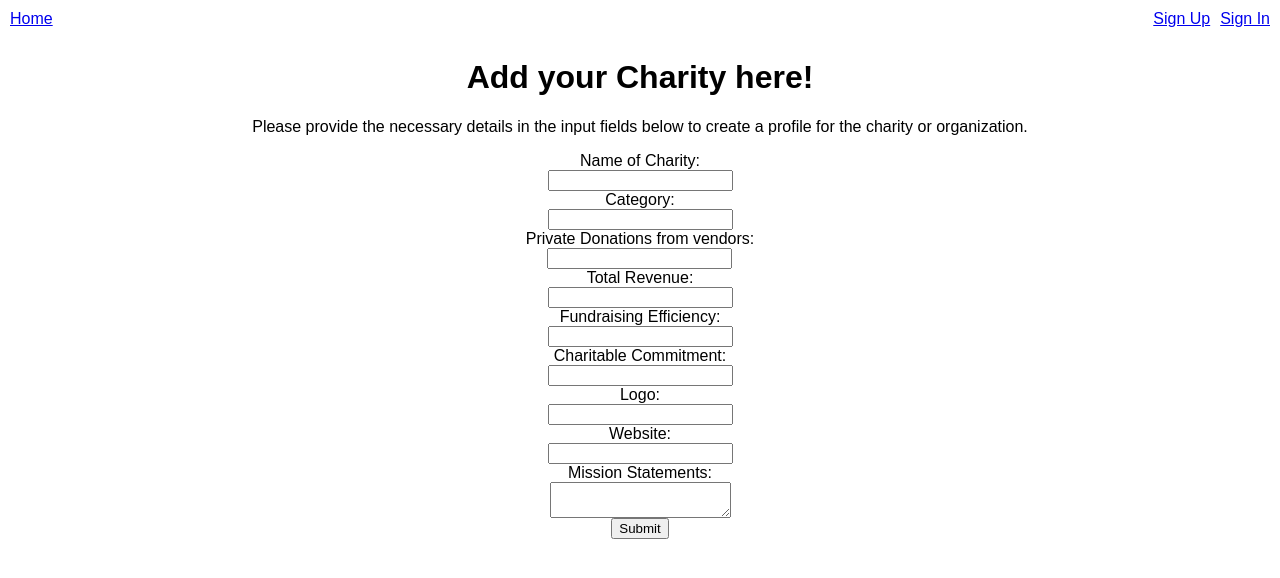
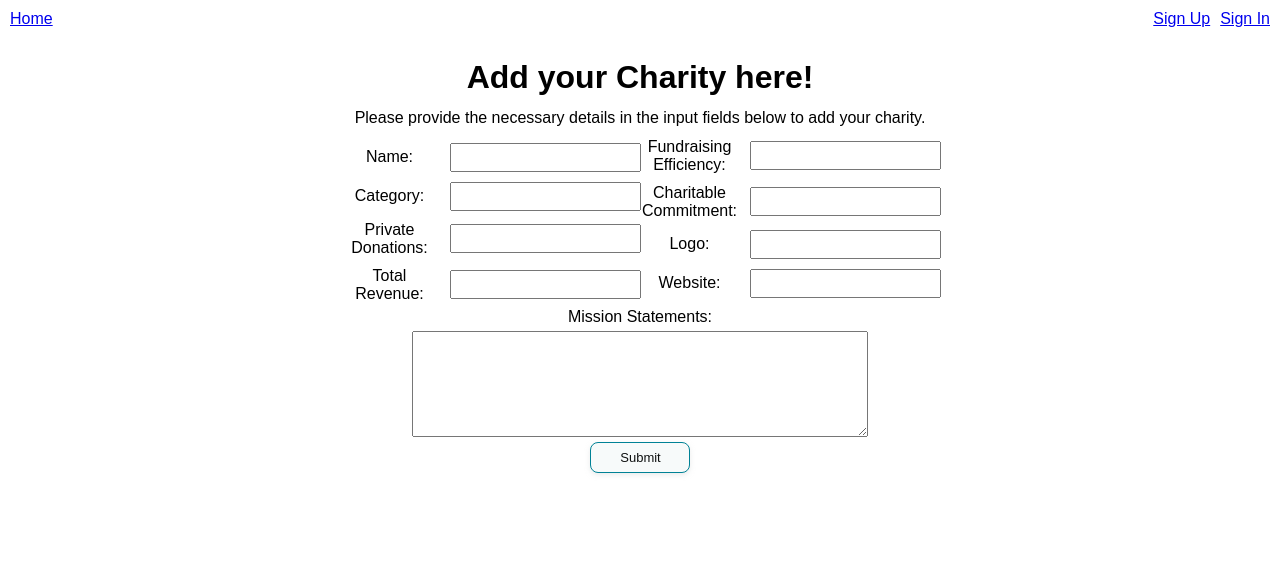
Before and after one commit to demetrigeras/world-help-front, a React (Create React App) app: page /charity/addchar in a window 1280 px wide. Shown: the top 578 px of the page. Built offline with nearby package versions, Linux system fonts and the light colour scheme; no server answers; a web font is replaced by a local one.

Commit message:
addchar input fields

```diff
--- a/src/App.css
+++ b/src/App.css
@@ -52,7 +52,7 @@
   justify-content: center;
   flex-direction: column;
   padding-bottom: 1.5%;
-  background-image: url("http://www.vsocanada.org/wp-content/uploads/sites/19/2020/03/volunteering-australia-people-linked-together.jpg");
+  /* background-image: url("http://www.vsocanada.org/wp-content/uploads/sites/19/2020/03/volunteering-australia-people-linked-together.jpg"); */
   background-position: 25%;
   background-repeat: no-repeat;
   background-size: cover;
@@ -440,10 +440,11 @@
   align-items: center;
   flex-direction: column;
 
+
 }
 .formchar input{
   display: flex;
-  justify-content: flex-start;
+  justify-content: center;
   align-items: center;
   flex-direction: column;
 
@@ -455,11 +456,14 @@
   align-items: center;
   flex-direction: column;
 
+
 }
 
 .AddCharitypage {
   color: white ;
   font-size: 20px;
+  padding-bottom: 20px;
+
 }
   .addcharbutton{
   padding: 3px 10px;
@@ -472,3 +476,81 @@
   margin-left: 3px;
 
 }
+
+.htmladdchar{
+  display: flex;
+  align-items: center;
+  justify-content: center;
+}
+
+.textarea{
+  height: 100px;
+  width: 450px;
+  margin: 5px;
+}
+
+.textschar {
+  display: flex;
+  align-items: center;
+  margin-bottom: 10px;
+}
+
+.textschar div {
+  width: 100px; /* Adjust the width of the label container as needed */
+  margin-right: 10px; /* Adjust the spacing between label and input field as needed */
+}
+
+.textschar input,
+.textschar textarea {
+  flex: 1;
+  padding: 5px;
+}
+.addcharbut{
+
+    background-color: #fff;
+    border: 1px solid #d5d9d9;
+    border-radius: 8px;
+    box-shadow: rgba(213, 217, 217, .5) 0 2px 5px 0;
+    box-sizing: border-box;
+    color: #0f1111;
+    cursor: pointer;
+    display: inline-block;
+    font-family: "Amazon Ember",sans-serif;
+    font-size: 13px;
+    line-height: 29px;
+    padding: 0 10px 0 11px;
+    position: relative;
+    text-align: center;
+    text-decoration: none;
+    user-select: none;
+    -webkit-user-select: none;
+    touch-action: manipulation;
+    vertical-align: middle;
+    width: 100px;
+    background-color: #f7fafa;
+    border-color: #008296;
+    box-shadow: rgba(213, 217, 217, .5) 0 2px 5px 0;
+    outline: 0;
+
+
+}
+
+.fpart4inputs{
+  margin-right: 300px;
+}
+.spart4inputs{
+  margin-left: 300px;
+  margin-top: -175px;
+
+}
+.textCharAdded{
+  margin-right: 25px;
+
+}
+
+.instructionsadd{
+  display: flex;
+  justify-content: center;
+  margin-top: -25px;
+
+}
--- a/src/screens/Home.jsx
+++ b/src/screens/Home.jsx
@@ -128,6 +128,13 @@ export default function Home() {
         isOpen={showModal}
         onRequestClose={closeModal}
         contentLabel="Add Charity Modal"
+        style={{
+          content: {
+            width: '800px', // Specify the desired width
+            height: '600px', // Specify the desired height
+            margin: 'auto' // Center the modal horizontally
+          }
+        }}
       >
         <AddCharity closeModal={closeModal} />
       </Modal>
--- a/src/screens/addCharity.jsx
+++ b/src/screens/addCharity.jsx
@@ -43,8 +43,7 @@ export function AddCharity() {
     await createCharity(charityData)
     console.log("test")
     setNewLogo(charityData.logo);
-    setToggle(prev => !prev)
-    navigate('/charity/addchar');
+
   }
 
   //   try {
@@ -82,79 +81,109 @@ export function AddCharity() {
 
   return (
     <div className="addcharities">
-      <h1>Add your Charity here!</h1>
-      <p>Please provide the necessary details in the input fields below to create a profile for the charity or organization.</p>
-      {/* <div className='mamaddchar'> */}
+      <h1 className='htmladdchar'>Add your Charity here!</h1>
+      <div className="instructionsadd">
+      <p>Please provide the necessary details in the input fields below to add your charity.</p>
+     </div>
       <div className="addingCharities">
-        <form className='formchar'  onSubmit={handleSubmit} value="Charity!">
+        <form className='formchar' onSubmit={handleSubmit} value="Charity!">
+        <div className='fpart4inputs'>
           <label>
-            Name of Charity:
-            <input type="text" name="name" value={charityData.name} onChange={handleChange} />
+            <div className='textschar'>
+
+            <div>Name:</div>
+
+           <input type="text" name="name" value={charityData.name} onChange={handleChange}  />
+           </div>
           </label>
           <label>
-            Category:
+          <div className='textschar'>
+          <div> Category:</div>
             <input type="text" name="category" value={charityData.category} onChange={handleChange} />
+            </div>
           </label>
           <label>
-            Private Donations from vendors:
+          <div className='textschar'>
+          <div>Private Donations:</div>
             <input
               type="text"
               name="private_donations"
               value={charityData.private_donations}
               onChange={handleChange}
             />
+            </div>
           </label>
+
           <label>
-            Total Revenue:
+          <div className='textschar'>
+            <div>Total Revenue:</div>
             <input
               type="text"
               name="total_revenue"
               value={charityData.total_revenue}
               onChange={handleChange}
             />
+
+            </div>
           </label>
+          </div>
+          <div className='spart4inputs'>
           <label>
-            Fundraising Efficiency:
+          <div className='textschar'>
+           <div>Fundraising Efficiency:</div>
             <input
               type="number"
               name="fundraising_efficiency"
               value={charityData.fundraising_efficiency}
               onChange={handleChange}
             />
+            </div>
           </label>
+
           <label>
-            Charitable Commitment:
+          <div className='textschar'>
+            <div>Charitable Commitment:</div>
             <input
               type="number"
               name="charitable_commitment"
               value={charityData.charitable_commitment}
               onChange={handleChange}
             />
+            </div>
           </label>
           <label>
-            Logo:
+          <div className='textschar'>
+            <div>Logo:</div>
             <input type="text" name="logo" value={charityData.logo} onChange={handleChange} />
+            </div>
           </label>
           <label>
-            Website:
+          <div className='textschar'>
+          <div>Website:</div>
             <input type="text" name="website" value={charityData.website} onChange={handleChange} />
+            </div>
           </label>
+          </div>
           <label>
-            Mission Statements:
-            <textarea
+
+            <div>Mission Statements:</div>
+            <textarea className='textarea'
               name="mission_statements"
               value={charityData.mission_statements}
               onChange={handleChange}
             />
+
           </label>
-          <button type="submit">Submit</button>
+          <button className='addcharbut' type="submit">Submit</button>
         </form>
       </div>
       <div className="addcharity">
   {newLogo && (
     <div className="newLogo">
       <img className='grid-container' src={newLogo} alt="New Charity Logo" />
-      <p>Charity Added</p>
+      <div className='textCharAdded'>
+        Charity Added!
+        </div>
     </div>
   )}
 </div>
```
